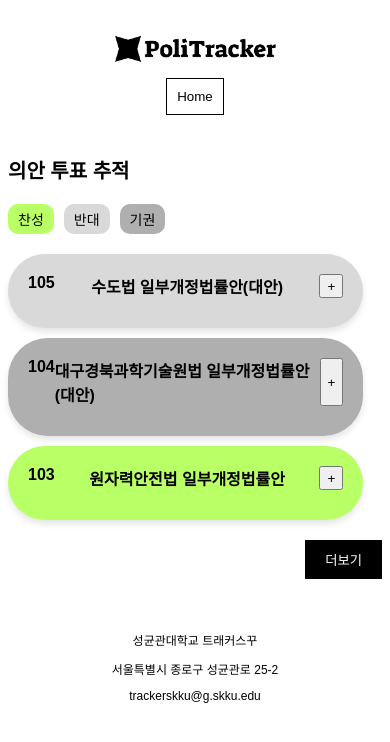
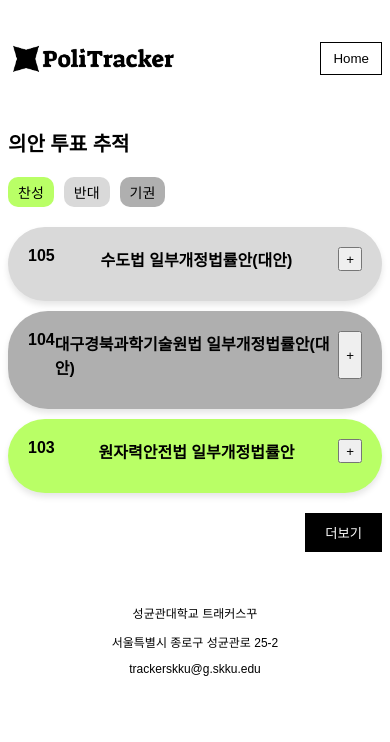
Before and after one commit to Co-Deep-Project/Frontend, a React (Create React App) app in the folder co-deep-frontend(Final)/: page /seoin in a window 390 px wide. Shown: the top 742 px of the page. Built offline with nearby package versions, Linux system fonts and the light colour scheme.

Commit message:
실시간연동제외하고반응형까지구구현완료

```diff
--- a/co-deep-frontend(Final)/src/seoin/Seoin.jsx
+++ b/co-deep-frontend(Final)/src/seoin/Seoin.jsx
@@ -6,22 +6,19 @@ const Seoin = () => {
   const navigate = useNavigate();
   const [votes, setVotes] = useState([]);
   const [expanded, setExpanded] = useState({});
-  const [page, setPage] = useState(1); // 현재 페이지 번호 (페이지네이션에 사용)
-  const ITEMS_PER_PAGE = 3; // 한 번에 로드할 항목 수
+  const [page, setPage] = useState(1);
+  const ITEMS_PER_PAGE = 3;
 
-  // 초기 데이터 가져오기
   useEffect(() => {
     const fetchVotes = async () => {
       const response = await fetch("/곽상언.json");
       const data = await response.json();
-      // 날짜를 기준으로 내림차순 정렬 후 첫 페이지 데이터만 로드
       const sortedData = data.sort((a, b) => new Date(b.date) - new Date(a.date));
       setVotes(sortedData.slice(0, ITEMS_PER_PAGE));
     };
     fetchVotes();
   }, []);
 
-  // 투표 항목 확장/축소 기능
   const toggleExpand = (id) => {
     setExpanded((prev) => ({
       ...prev,
--- a/co-deep-frontend(Final)/src/seoin/style.css
+++ b/co-deep-frontend(Final)/src/seoin/style.css
@@ -1,4 +1,3 @@
-/* 공통 스타일 */
 .desktop {
   background-color: #ffffff;
   display: flex;
@@ -11,7 +10,7 @@
 .main-layout {
   display: flex;
   flex-direction: column;
-  align-items: flex-start; /* 왼쪽 정렬 */
+  align-items: flex-start;
   width: 100%;
   max-width: 800px;
   margin: 0 auto;
@@ -41,17 +40,17 @@
   font-size: 24px;
   font-weight: bold;
   margin: 20px 0;
-  text-align: left; /* 텍스트를 왼쪽 정렬 */
-  width: 100%; /* 전체 너비 사용 */
+  text-align: left;
+  width: 100%;
 }
 
 
 .legend {
   display: flex;
   gap: 10px;
-  width: 100%; /* 전체 너비 사용 */
+  width: 100%;
   /* padding-left: 20px; 왼쪽 여백 추가 */
-  margin-bottom: 20px; /* 아래 여백 추가 */
+  margin-bottom: 20px;
   align-items: center;
 }
 
@@ -141,9 +140,12 @@
   }
 
   .header {
-    flex-direction: column;
+    flex-direction: row;
     align-items: center;
-    text-align: center;
+    justify-content: space-between;
+    width: 100%;
+    padding: 10px 20px;
+    gap: 10px;
   }
 
   .logo {
@@ -151,7 +153,8 @@
   }
 
   .home-button {
-    margin-top: 10px;
+    margin-top: 0;
+    padding: 8px 12px;
   }
 
   .main-title {
@@ -160,7 +163,9 @@
   }
 
   .process-block {
-    width: 95%;
+    width: 100%;
+    margin: 0;
+    padding: 0;
   }
 
   .vote-card {
```
